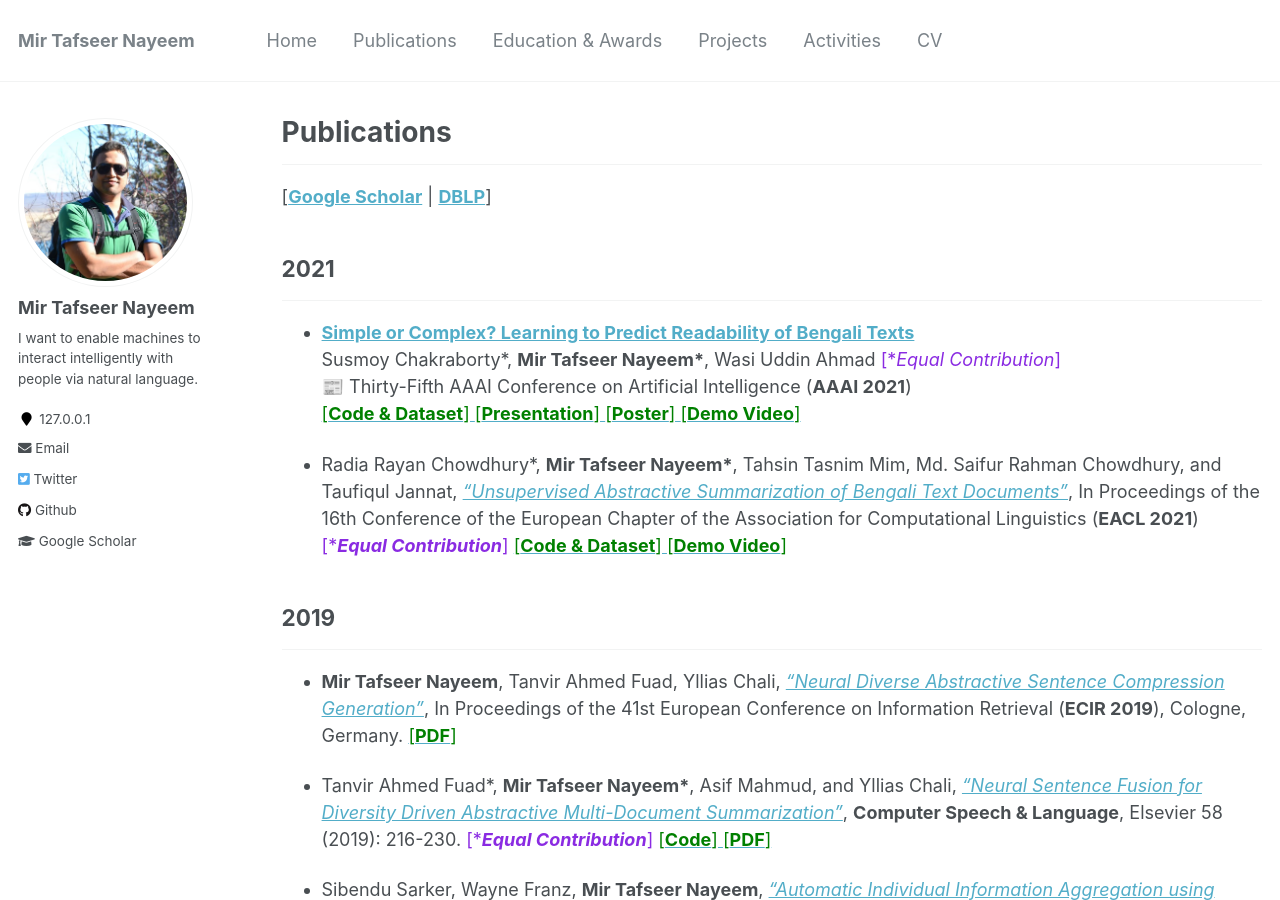
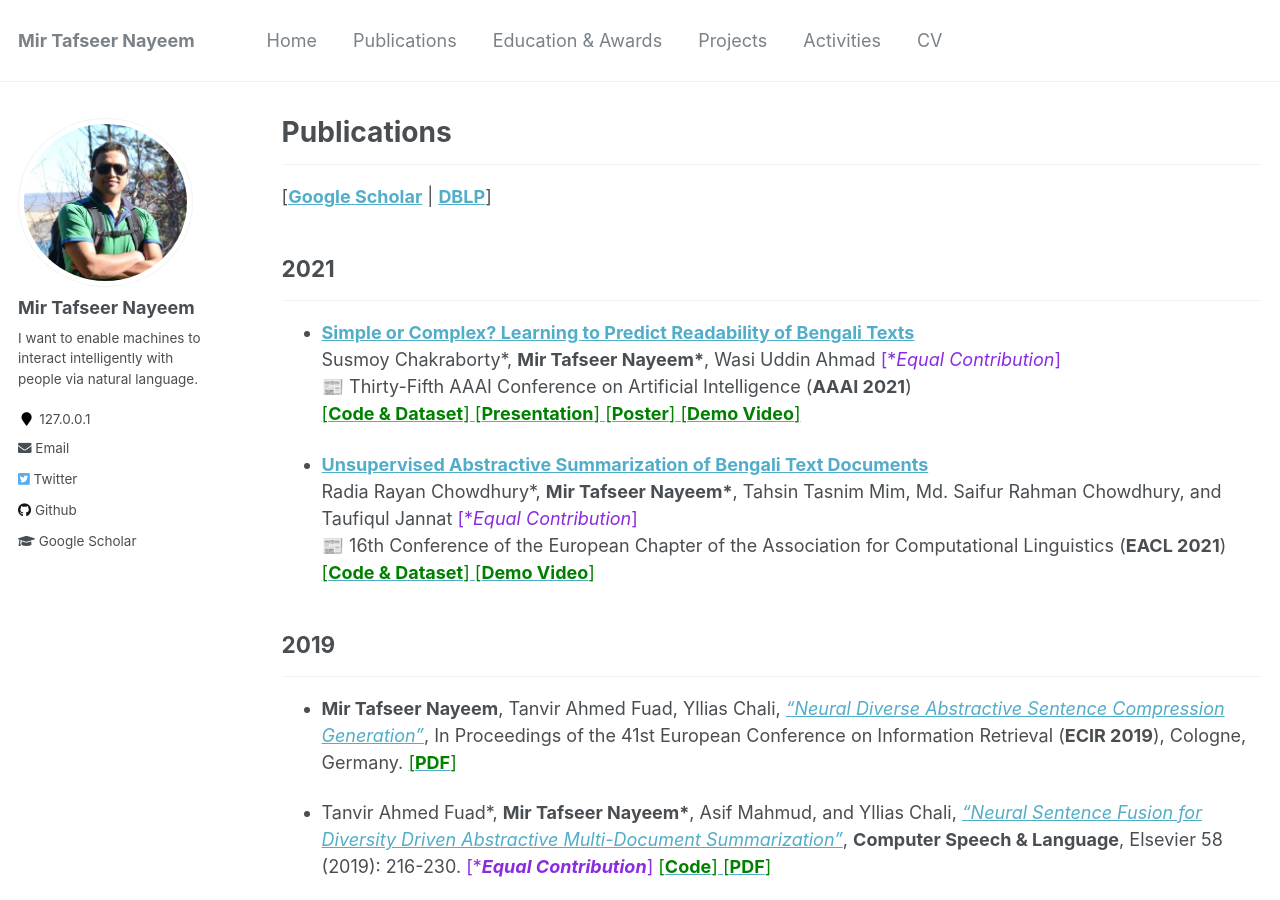
Before and after one commit to sujan-sarker/sujan-sarker.github.io, a Jekyll site: the page built from _pages/publications.md, in a window 1280 px wide and 900 px high. Built offline with Jekyll 4.4.1, drawn with Linux system fonts in a browser that asks for light colours.

Commit message:
Update publications.md

```diff
--- a/_pages/publications.md
+++ b/_pages/publications.md
@@ -16,7 +16,10 @@ Susmoy Chakraborty\*, **Mir Tafseer Nayeem\***, Wasi Uddin Ahmad <span style ="c
 📰 Thirty-Fifth AAAI Conference on Artificial Intelligence (**AAAI 2021**) <br/>
 [<span style ="color:Green"> [**Code & Dataset**] </span>](https://github.com/tafseer-nayeem/BengaliReadability) [<span style ="color:Green"> [**Presentation**] </span>](https://tafseer-nayeem.github.io/files/AAAI2021/aaai2021_full.pdf) [<span style ="color:Green"> [**Poster**] </span>](https://tafseer-nayeem.github.io/files/AAAI2021/aaai2021_poster.pdf) [<span style ="color:Green"> [**Demo Video**] </span>](https://youtu.be/U05Pf9Y4tCQ)
 
-* Radia Rayan Chowdhury\*, **Mir Tafseer Nayeem\***, Tahsin Tasnim Mim, Md. Saifur Rahman Chowdhury, and Taufiqul Jannat, [*"Unsupervised Abstractive Summarization of Bengali Text Documents"*](https://arxiv.org/abs/2102.04490), In Proceedings of the 16th Conference of the European Chapter of the Association for Computational Linguistics (**EACL 2021**) <span style ="color:BlueViolet"> [\****Equal Contribution***]</span> [<span style ="color:Green"> [**Code & Dataset**] </span>](https://github.com/tafseer-nayeem/BengaliSummarization) [<span style ="color:Green"> [**Demo Video**] </span>](https://youtu.be/LrnskktiXcg)
+* [**Unsupervised Abstractive Summarization of Bengali Text Documents**](https://arxiv.org/abs/2102.04490)<br/>
+Radia Rayan Chowdhury\*, **Mir Tafseer Nayeem\***, Tahsin Tasnim Mim, Md. Saifur Rahman Chowdhury, and Taufiqul Jannat <span style ="color:BlueViolet"> [\**Equal Contribution*]</span> <br/>
+📰 16th Conference of the European Chapter of the Association for Computational Linguistics (**EACL 2021**) <br/>
+[<span style ="color:Green"> [**Code & Dataset**] </span>](https://github.com/tafseer-nayeem/BengaliSummarization) [<span style ="color:Green"> [**Demo Video**] </span>](https://youtu.be/LrnskktiXcg)
 
 
 ## 2019
```
